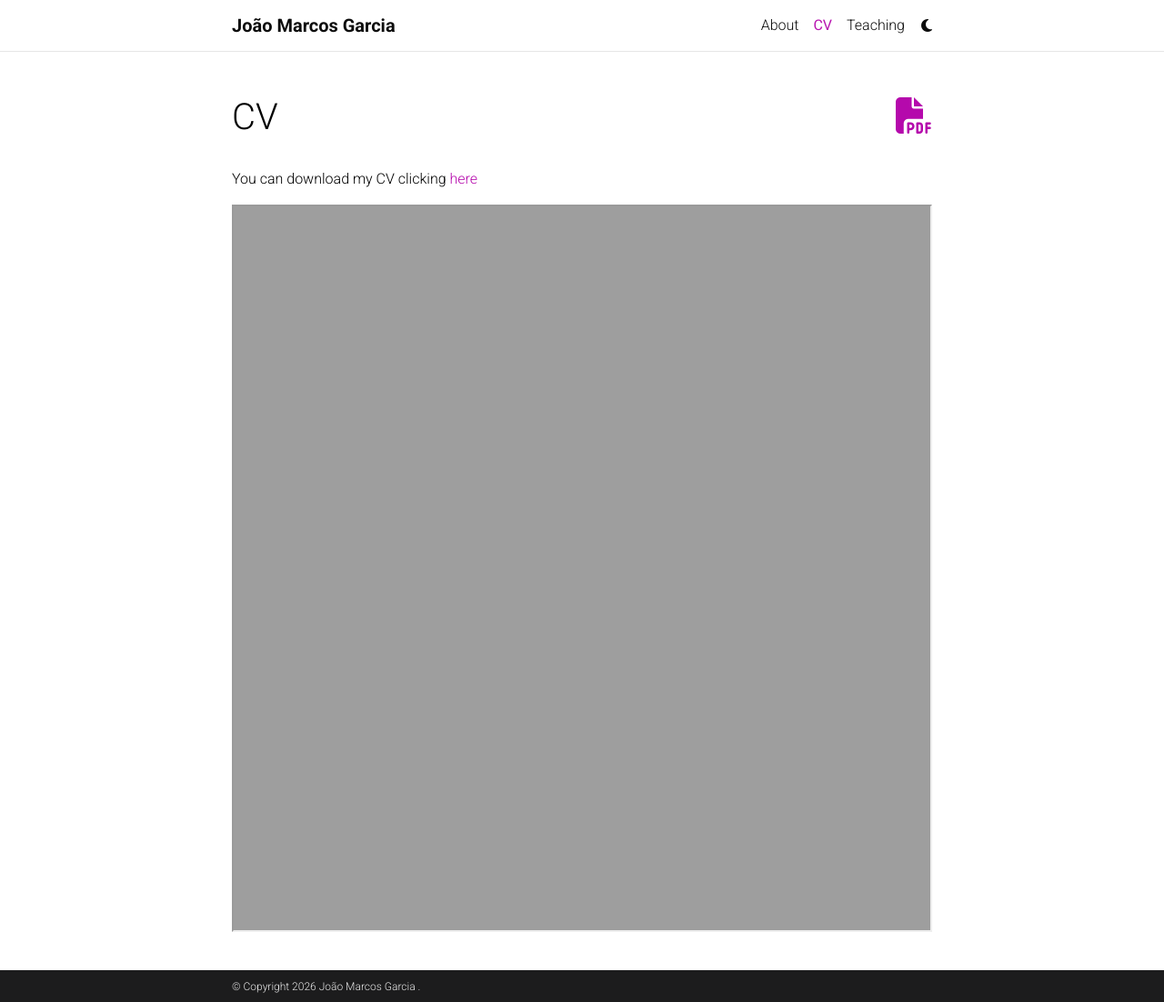
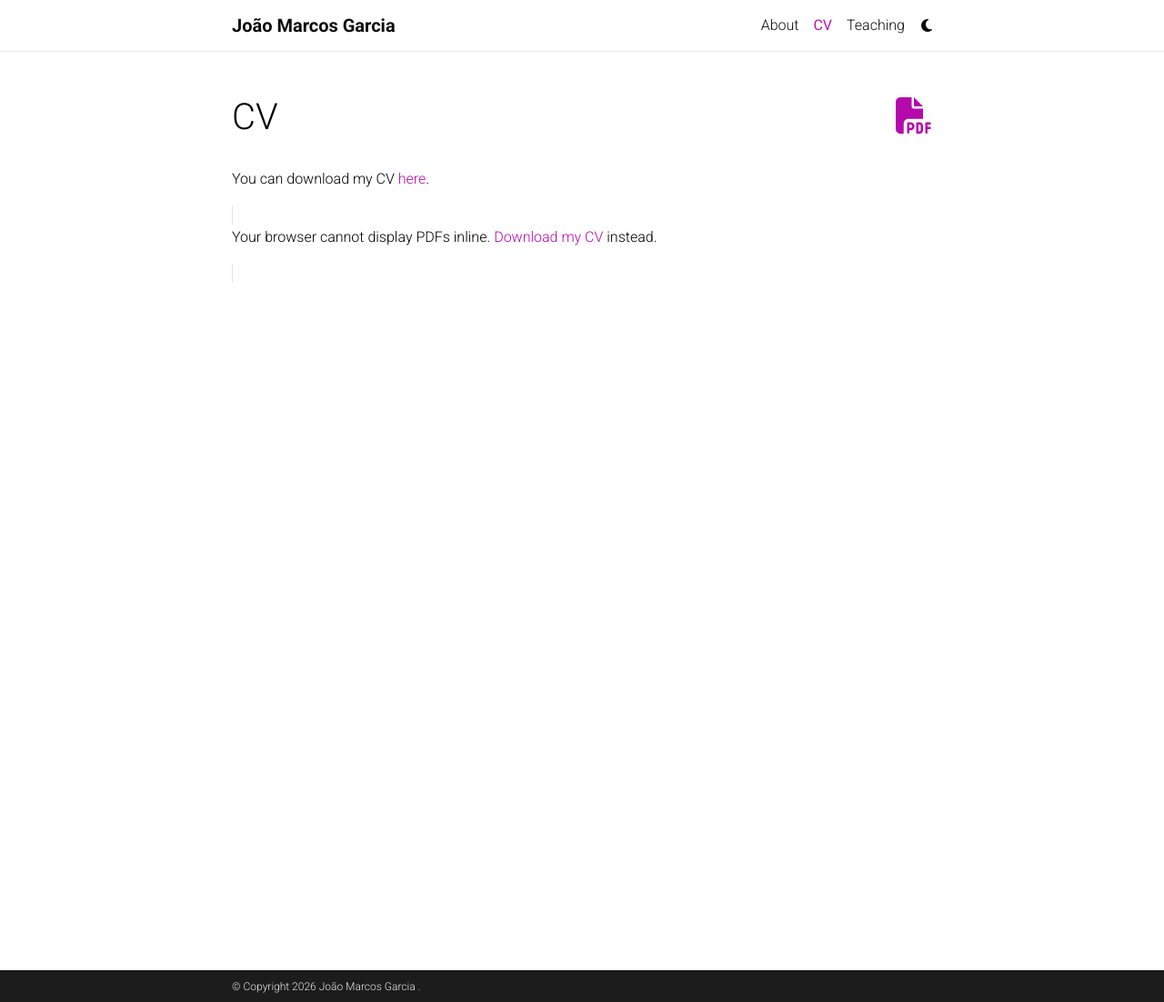
Before and after one commit to jmbvgarcia/jmbvgarcia.github.io, a Jekyll site: the page built from _pages/cv.md, in a window 1280 px wide and 1102 px high. Shown: the whole window at 91% size. Built offline with Jekyll 4.4.1, drawn with Linux system fonts in a browser that asks for light colours; comment, search, counter and statistics services are not loaded; a style sheet for code colours, icons or effects is not loaded.

Commit message:
Serve a right-sized homepage photo and fix the CV page on mobile
The homepage used the full 2048px/572K original, because the inline
markdown image bypasses al-folio's responsive-image include. Adds a
1600px web version (312K) and a 1200x630 Open Graph card cropped from
the top so the subject is not clipped. The original is kept untouched.

The CV page embedded the PDF in an iframe, which most mobile browsers
render as an empty box. Switches to <object> with real fallback content,
hides the preview below 768px, and makes the download link the primary
affordance. Also replaces a hardcoded absolute URL with relative_url.

Co-Authored-By: Claude Opus 5 <noreply@anthropic.com>

```diff
--- a/_config.yml
+++ b/_config.yml
@@ -59,7 +59,7 @@ max_width: 800px
 # Display links to the page with a preview object on social media.
 serve_og_meta: true # Include Open Graph meta tags in the HTML head
 serve_schema_org: true # Include Schema.org in the HTML head
-og_image: https://jmbvgarcia.github.io/assets/img/mypic.jpg # The site-wide (default for all links) Open Graph preview image
+og_image: https://jmbvgarcia.github.io/assets/img/mypic_og.jpg # The site-wide (default for all links) Open Graph preview image
 
 # -----------------------------------------------------------------------------
 # Social integration
--- a/_pages/cv.md
+++ b/_pages/cv.md
@@ -8,14 +8,32 @@ cv_pdf: CV.pdf
 description:
 ---
 
-You can download my CV clicking [here][1]
+You can download my CV [here]({{ '/assets/pdf/CV.pdf' | relative_url }}).
 
-<div style="width: 100%; height:800">
-<iframe src="https://jmbvgarcia.github.io/assets/pdf/CV.pdf" width="100%" height="800">
-Please click on the icon on the top right to download my CV if it does not show up in your browser.
-</iframe>
+<!--
+  The inline preview is hidden on narrow screens: most mobile browsers cannot
+  render an embedded PDF and show an empty box instead. The download link above
+  is always available.
+-->
+<div class="cv-preview">
+  <object data="{{ '/assets/pdf/CV.pdf' | relative_url }}" type="application/pdf">
+    <p>
+      Your browser cannot display PDFs inline.
+      <a href="{{ '/assets/pdf/CV.pdf' | relative_url }}">Download my CV</a> instead.
+    </p>
+  </object>
 </div>
 
+<style>
+  .cv-preview object {
+    width: 100%;
+    height: 800px;
+    border: 1px solid rgba(0, 0, 0, 0.1);
+  }
 
-
-[1]:{{ site.url }}/assets/pdf/CV.pdf
+  @media (max-width: 768px) {
+    .cv-preview {
+      display: none;
+    }
+  }
+</style>
```
Also changed, not shown: _pages/about.md (+1 -1 lines), assets/img/mypic_og.jpg (added), assets/img/mypic_web.jpg (added), 3 other files.
